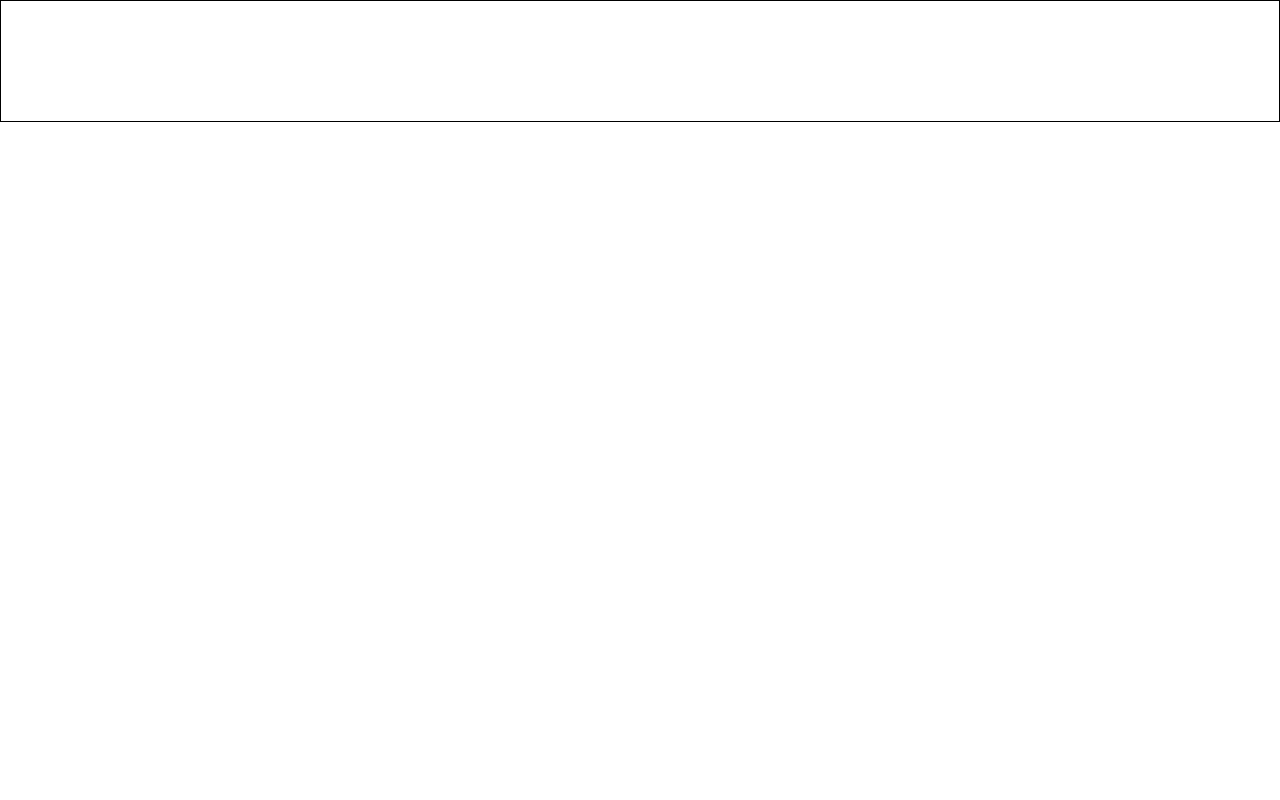
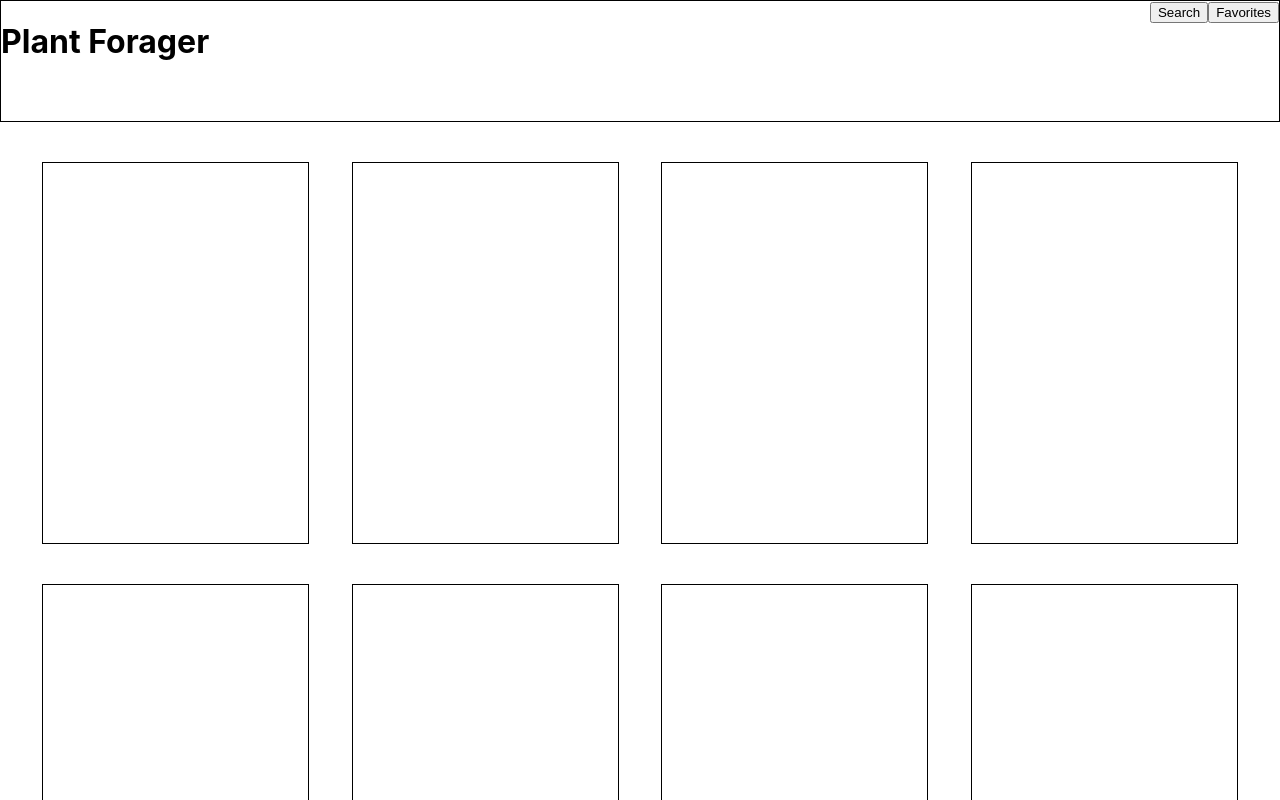
Before and after one commit to Billwilke42/PlantForager, a React (Create React App) app: page / in a window 1280 px wide. Shown: the top 800 px of the page. Built offline with nearby package versions, Linux system fonts and the light colour scheme.

Commit message:
sets card size

```diff
--- a/src/CardContainer/CardContainer.css
+++ b/src/CardContainer/CardContainer.css
@@ -0,0 +1,6 @@
+.card-container {
+  display: flex;
+  height: 100vh;
+  justify-content: space-evenly;
+  flex-wrap: wrap;
+}
--- a/src/CardContainer/CardContainer.js
+++ b/src/CardContainer/CardContainer.js
@@ -1,10 +1,17 @@
 import React from 'react'
 import './CardContainer.css'
+import PlantCard from '../PlantCard/PlantCard'
 
 const CardContainer = () => {
+  const testArr = [{}, {}, {}, {}, {}, {}, {}, {}, {}, {}]
+  const display = testArr.map(obj => {
+    return (
+      <PlantCard />
+    )
+  })
   return (
     <section className='card-container'>
-
+      {display}
     </section>
   )
 }
--- a/src/Nav/Nav.css
+++ b/src/Nav/Nav.css
@@ -1,4 +1,7 @@
 .nav-container {
   border: 1px solid black;
   height: 15vh;
+  display: flex;
+  justify-content: space-between;
+  /* margin-bottom: 5vh; */
 }
--- a/src/Nav/Nav.js
+++ b/src/Nav/Nav.js
@@ -4,7 +4,11 @@ import './Nav.css'
 const Nav = () => {
   return (
     <header className='nav-container'>
-
+      <h1>Plant Forager</h1>
+      <div className='button-section'>
+        <button type='submit'>Search</button>
+        <button type='submit'>Favorites</button>
+      </div>
     </header>
   )
 }
--- a/src/PlantCard/PlantCard.css
+++ b/src/PlantCard/PlantCard.css
@@ -0,0 +1,6 @@
+.plant-card {
+  border: 1px solid black;
+  height: 380px;
+  width: 265px;
+  margin-top: 5vh;
+}
--- a/src/PlantCard/PlantCard.js
+++ b/src/PlantCard/PlantCard.js
@@ -0,0 +1,12 @@
+import React from 'react'
+import './PlantCard.css'
+
+const PlantCard = () => {
+  return (
+    <div className='plant-card'>
+
+    </div>
+  )
+}
+
+export default PlantCard
```
